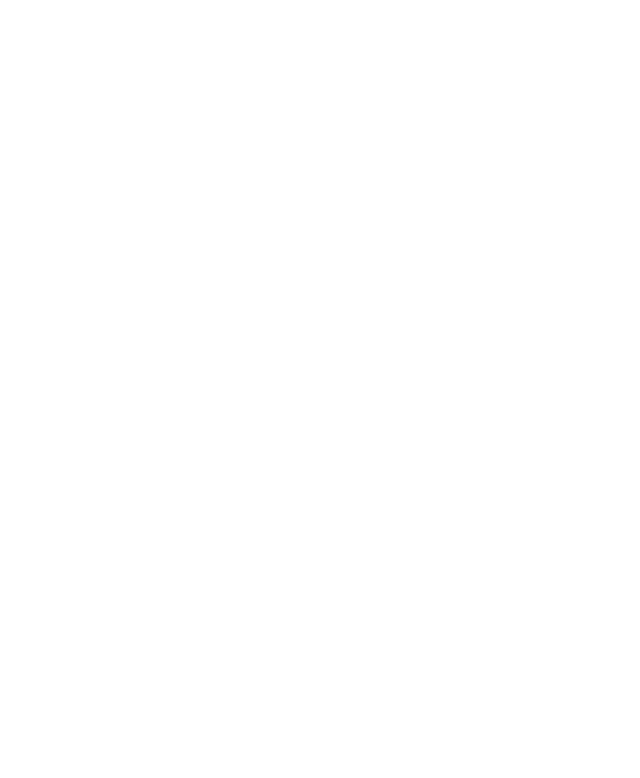
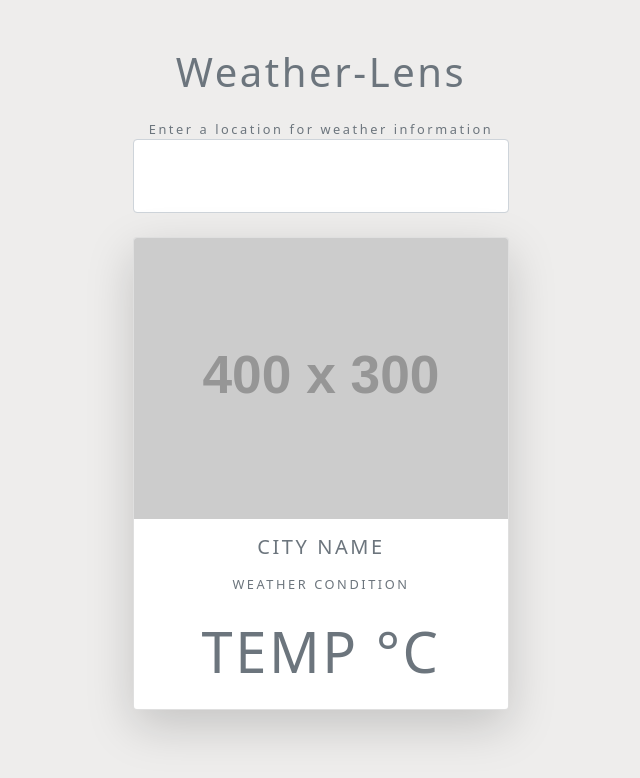
Before and after one commit to dropEmm/Weather-Lens, a plain HTML site: page index.html in a window 1280 px wide. Shown: the whole page, without its empty margins (319-959 px from the left). Drawn offline with nearby package versions, Linux system fonts and the light colour scheme; placeholder pictures from the web are drawn by us.

Commit message:
added template of our project

```diff
--- a/index.html
+++ b/index.html
@@ -10,10 +10,40 @@
 </head>
 <body>
 
+    <div class="container my-5 mx-auto">
+
+        <h1 class="text-muted text-center my-4">Weather-Lens</h1>
+        <form class="change-location my-4 text-center text-muted">
+            <label for="city">Enter a location for weather information</label>
+            <input type="text" name="city" class="form-control p-4">
+        </form>
+
+        <div class="card shadow-lg rounded">
+
+            <img src="https://via.placeholder.com/400x300" class="time card-img-top">
+            <div class="icon bg-light mx-auto text-center">
+
+                <!--icon-->
+
+            </div>
+
+            <div class="text-muted text-uppercase text-center details">
+
+                <h5 class="my-3">City name</h5>
+                <div class="my-3">Weather condition</div>
+                <div class="display-4 my-4">
+
+                    <span>temp</span>
+                    <span>&deg;C</span>
+
+                </div>
 
 
+            </div>
 
+        </div>
 
+    </div>
 
     <script src="./scripts/forecast.js"></script>
     <script src="./scripts/app.js"></script>
--- a/style.css
+++ b/style.css
@@ -0,0 +1,9 @@
+body{
+    background: #eeedec;
+    letter-spacing: 0.2em;
+    font-size: 0.8em;
+}
+
+.container{
+    max-width: 400px;
+}
```
